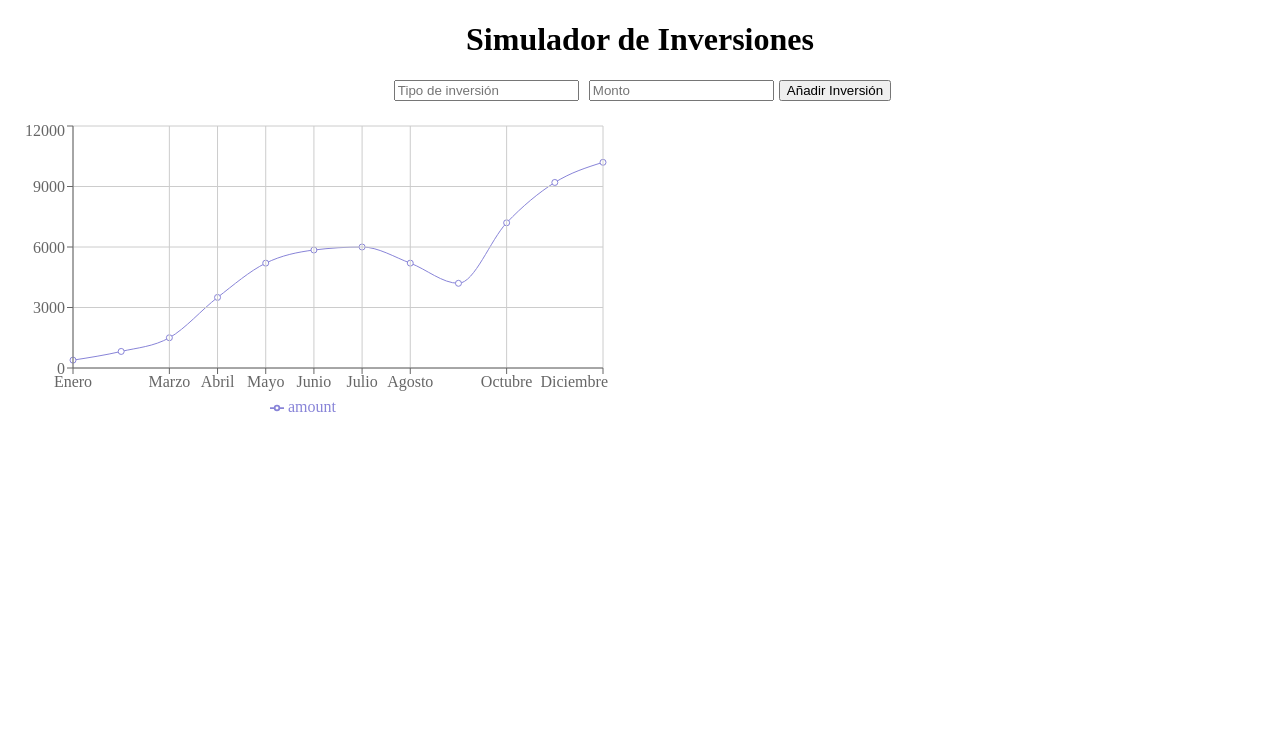
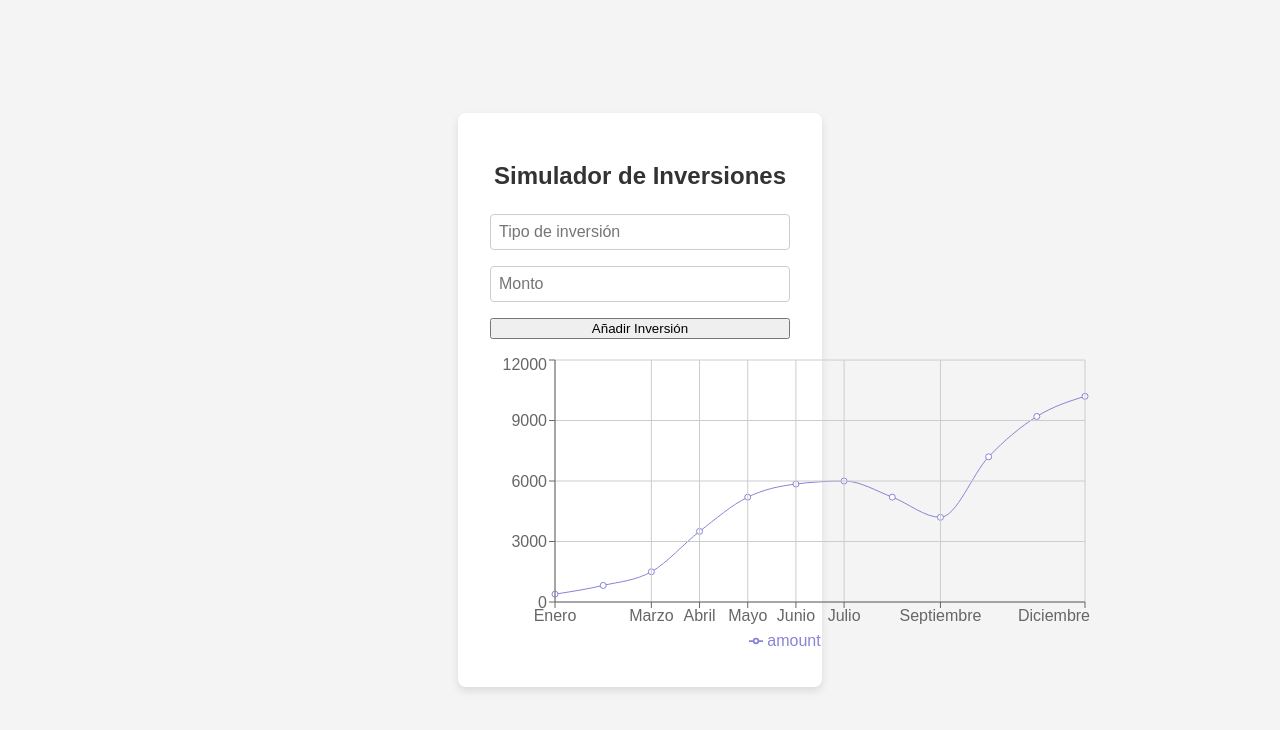
Before and after one commit to pascualmanuel/investify, a React (Create React App) app: page / in a window 1280 px wide. Shown: the top 730 px of the page. Built offline with nearby package versions, Linux system fonts and the light colour scheme.

Commit message:
adding style

```diff
--- a/src/Styles/App.css
+++ b/src/Styles/App.css
@@ -1,12 +1,38 @@
-/* src/styles/App.css */
+body {
+  font-family: "Arial", sans-serif;
+  background-color: #f4f4f4;
+  margin: 0;
+  padding: 0;
+  display: flex;
+  justify-content: center;
+  align-items: center;
+  height: 100vh;
+}
+
 .App {
+  background: #fff;
+  padding: 2rem;
+  border-radius: 8px;
+  box-shadow: 0 4px 8px rgba(0, 0, 0, 0.1);
   text-align: center;
+  width: 300px;
+}
+
+h1 {
+  font-size: 1.5rem;
+  color: #333;
+  margin-bottom: 1.5rem;
 }
 
 form {
-  margin-bottom: 20px;
+  display: flex;
+  flex-direction: column;
+  gap: 1rem;
 }
 
 input {
-  margin: 0 5px;
+  padding: 0.5rem;
+  border: 1px solid #ccc;
+  border-radius: 4px;
+  font-size: 1rem;
 }
```
